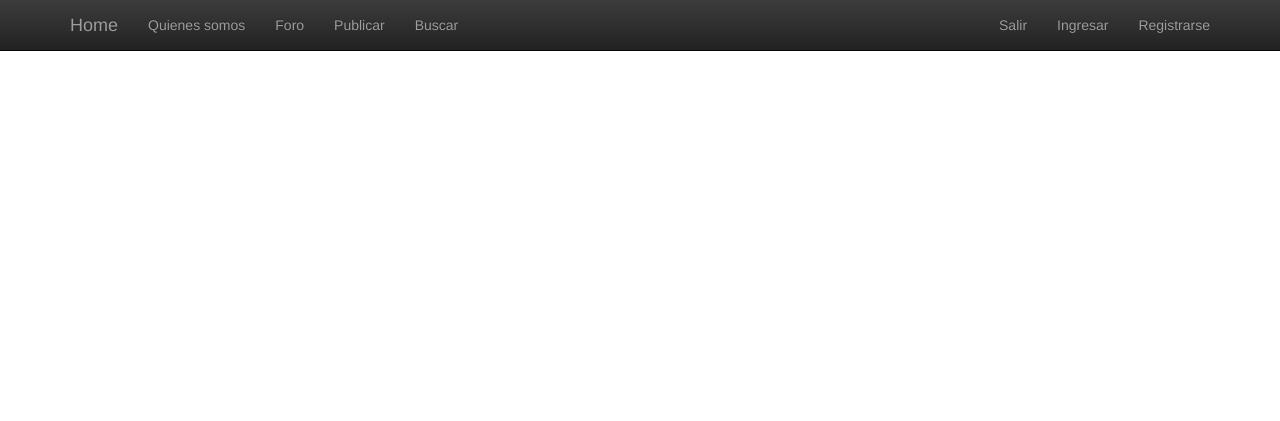
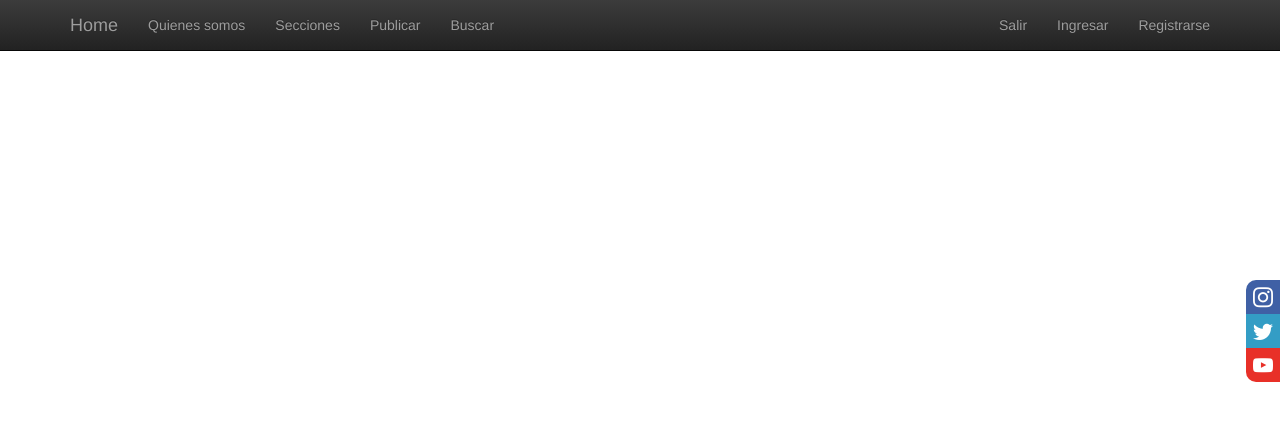
Before and after one commit to emilianososa93/IngenieriaWeb, a Django app: page /post/ in a window 1280 px wide. Shown: the top 421 px of the page. Run offline with Django 3.2, Linux system fonts and the light colour scheme; data that the repository does not hold is empty; some libraries are stand-ins or nearby versions.

Commit message:
actualizacion sitio

```diff
--- /dev/null
+++ b/blog/static/css/font.css
@@ -0,0 +1,41 @@
+@font-face {
+  font-family: 'icomoon';
+  src:  url('fonts/icomoon.eot?domw64');
+  src:  url('fonts/icomoon.eot?domw64#iefix') format('embedded-opentype'),
+    url('fonts/icomoon.ttf?domw64') format('truetype'),
+    url('fonts/icomoon.woff?domw64') format('woff'),
+    url('fonts/icomoon.svg?domw64#icomoon') format('svg');
+  font-weight: normal;
+  font-style: normal;
+}
+
+[class^="icon-"], [class*=" icon-"] {
+  /* use !important to prevent issues with browser extensions that change fonts */
+  font-family: 'icomoon' !important;
+  speak: none;
+  font-style: normal;
+  font-weight: normal;
+  font-variant: normal;
+  text-transform: none;
+  line-height: 1;
+
+  /* Better Font Rendering =========== */
+  -webkit-font-smoothing: antialiased;
+  -moz-osx-font-smoothing: grayscale;
+}
+
+.icon-google-plus3:before {
+  content: "\ea8d";
+}
+.icon-facebook2:before {
+  content: "\ea91";
+}
+.icon-instagram:before {
+  content: "\ea92";
+}
+.icon-twitter:before {
+  content: "\ea96";
+}
+.icon-youtube:before {
+  content: "\ea9d";
+}
--- /dev/null
+++ b/blog/static/css/main.css
@@ -0,0 +1,48 @@
+html{
+	font-size: 20px;
+}
+
+.social-bar{
+	position: fixed;
+	right: 0;
+	top: 35%;
+	font-size: 2rem;
+	display: flex;
+	flex-direction: column;
+}
+
+.icon{
+	color: white;
+	text-decoration: none;
+	padding: .7rem;
+	display: flex;
+	transition: all .5s;
+}
+
+.icon-twitter{
+	background: #339DC5;
+}
+
+.icon-youtube{
+	background: #E83028;
+}
+
+
+.icon-instagram{
+	background: #3F60A5;
+}
+
+.icon:first-child{
+	border-radius: 1rem 0 0 0;
+}
+
+.icon:last-child{
+	border-radius: 0 0 0 1rem;
+}
+
+
+.icon:hover{
+	padding-right: 3rem;
+	border-radius: 1rem 0 0 1rem;
+	box-shadow: 0 0 .5rem rgba(0, 0, 0, 0.42);
+}
--- /dev/null
+++ b/blog/static/css/portada.css
@@ -0,0 +1,6 @@
+h1 {
+        color: #000000;
+        font-family: 'Arial';
+        margin-top: 100px;
+        text-align: center;
+    }
--- a/blog/templates/blog/base.html
+++ b/blog/templates/blog/base.html
@@ -5,11 +5,18 @@
     <title>Bateros blog</title>
     <meta charset="UTF-8">
     <link rel="stylesheet" href="{% static 'css/blog.css' %}">
+    <link rel="stylesheet" href="{% static 'css/main.css' %}">
+    <link rel="stylesheet" href="{% static 'css/font.css' %}">
     <link rel="stylesheet" href="//maxcdn.bootstrapcdn.com/bootstrap/3.2.0/css/bootstrap.min.css">
     <link rel="stylesheet" href="//maxcdn.bootstrapcdn.com/bootstrap/3.2.0/css/bootstrap-theme.min.css">
     <link href="https://fonts.googleapis.com/css?family=Lobster&subset=latin,latin-ext" rel="stylesheet" type="text/css">
 </head>
 <body id="page-top" class="index">
+    <div class="social-bar">
+        <a href="https://www.instagram.com/" class="icon icon-instagram" target="_blank"></a>
+        <a href="https://www.twitter.com/" class="icon icon-twitter" target="_blank"></a>
+        <a href="https://www.youtube.com/" class="icon icon-youtube" target="_blank"></a>
+    </div>
     <nav class="navbar navbar-inverse navbar-fixed-top" role="navigation">
         <div class="container">
             <div class="navbar-header">
@@ -21,7 +28,7 @@
                         <a href="#">Quienes somos</a>
                     </li>
                     <li>
-                        <a href="/post/">Foro</a>
+                        <a href="/post/">Secciones</a>
                     </li>
                     <li>
                         <a href="/post/new">Publicar</a>
--- a/blog/urls.py
+++ b/blog/urls.py
@@ -4,7 +4,7 @@ from django.contrib.auth.views import login
 from django.contrib.auth.decorators import login_required
 
 urlpatterns = [
-		url(r'^$', views.post_list, name='post_list'),
+		url(r'^$', views.post_portada, name='post_portada'),
 		url(r'^post/$', views.post_list, name='post_list'),
         url(r'^post/(?P<pk>[0-9]+)/detail/$', views.post_detail, name='post_detail'),
         url(r'^post/new/$', views.post_new, name='post_new'),
```
Also changed, not shown: blog/templates/blog/post_portada.html (+22 -3 lines), blog/static/css/fonts/icomoon.ttf (added), blog/static/css/fonts/icomoon.woff (added), imagenes/logo.jpg (added), 2 other files.
